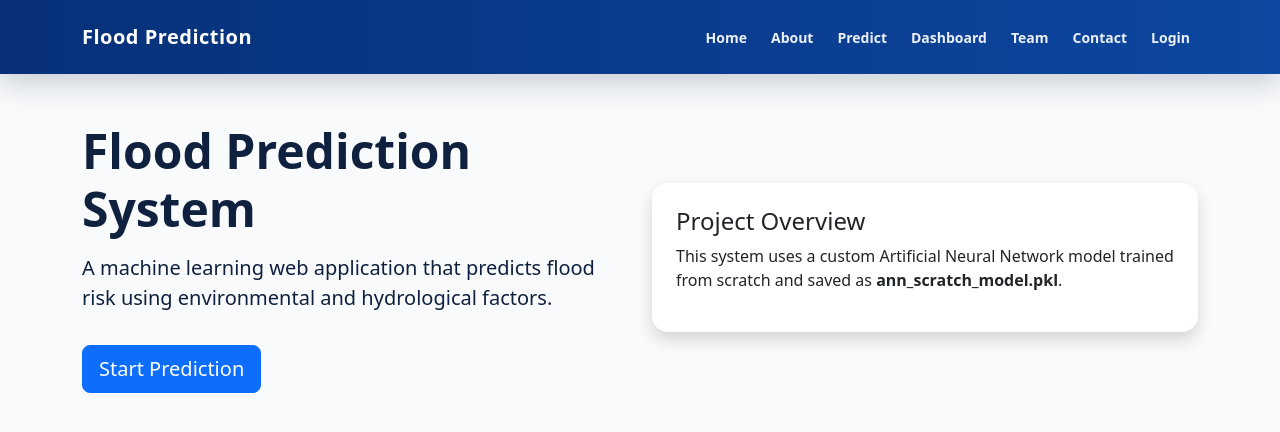
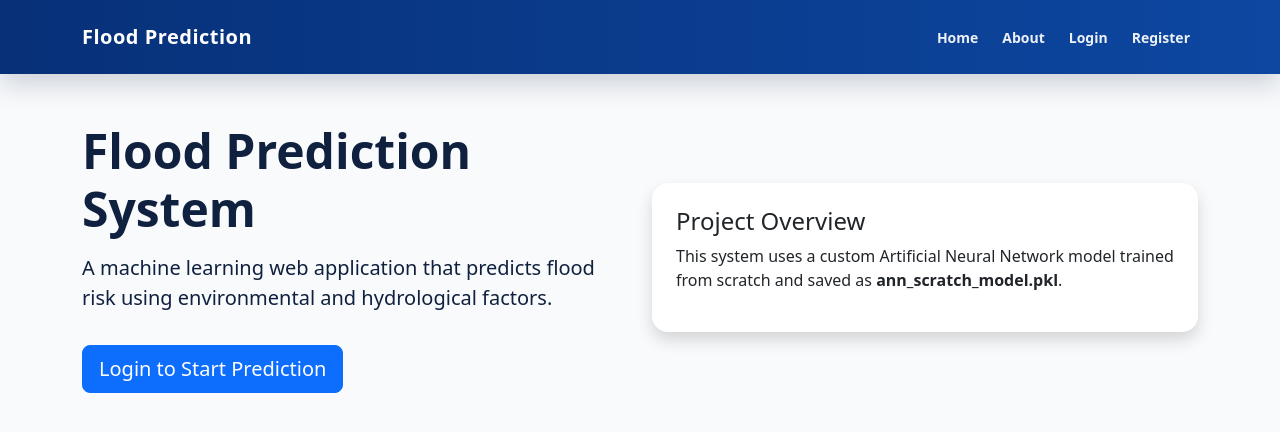
Before and after one commit to Sudin1010/floodPredictSystem, a FastAPI app: page / in a window 1280 px wide. Shown: the top 432 px of the page. Run offline with FastAPI, Linux system fonts and the light colour scheme; parts of the project's set-up code (start-up, migrations or seed data) failed here and were passed over.

Commit message:
Verify protected prediction flow before UI redesign

```diff
--- a/app/routes/auth_routes.py
+++ b/app/routes/auth_routes.py
@@ -93,6 +93,9 @@ async def login_form(request: Request, db: Session = Depends(get_db)):
             "url_for": request.url_for,
             "current_user": current_user,
             "error": None,
+            "info": "Please login to access flood prediction."
+            if request.query_params.get("next") == "predict"
+            else None,
             "success": "Registration successful. Please login."
             if request.query_params.get("registered") == "1"
             else None,
@@ -116,6 +119,7 @@ async def login_user(request: Request, db: Session = Depends(get_db)):
                 "url_for": request.url_for,
                 "current_user": None,
                 "error": "Invalid username/email or password.",
+                "info": None,
                 "username_or_email": username_or_email,
             },
         )
--- a/app/routes/prediction_routes.py
+++ b/app/routes/prediction_routes.py
@@ -51,7 +51,7 @@ async def home(request: Request, db: Session = Depends(get_db)):
 async def predict_form(request: Request, db: Session = Depends(get_db)):
     current_user = get_current_user(request, db)
     if current_user is None:
-        return RedirectResponse(url="/login", status_code=303)
+        return RedirectResponse(url="/login?next=predict", status_code=303)
 
     return templates.TemplateResponse(
         request=request,
@@ -69,7 +69,7 @@ async def predict_form(request: Request, db: Session = Depends(get_db)):
 async def predict_result(request: Request, db: Session = Depends(get_db)):
     current_user = get_current_user(request, db)
     if current_user is None:
-        return RedirectResponse(url="/login", status_code=303)
+        return RedirectResponse(url="/login?next=predict", status_code=303)
 
     form = await request.form()
     form_values = get_submitted_values(form)
--- a/app/templates/base.html
+++ b/app/templates/base.html
@@ -19,15 +19,14 @@
         <div class="collapse navbar-collapse" id="mainNavbar">
             <div class="navbar-nav ms-auto align-items-lg-center gap-lg-2">
                 <a class="nav-link text-white" href="/">Home</a>
-                <a class="nav-link text-white" href="/#about">About</a>
+                {% if current_user %}
                 <a class="nav-link text-white" href="/predict">Predict</a>
                 <a class="nav-link text-white" href="/history">Dashboard</a>
-                <a class="nav-link text-white" href="/#team">Team</a>
-                <a class="nav-link text-white" href="/#contact">Contact</a>
-                {% if current_user %}
                 <a class="nav-link text-white" href="/logout">Logout</a>
                 {% else %}
+                <a class="nav-link text-white" href="/#about">About</a>
                 <a class="nav-link text-white" href="/login">Login</a>
+                <a class="nav-link text-white" href="/register">Register</a>
                 {% endif %}
             </div>
         </div>
--- a/app/templates/index.html
+++ b/app/templates/index.html
@@ -9,7 +9,11 @@
                 A machine learning web application that predicts flood risk using
                 environmental and hydrological factors.
             </p>
+            {% if current_user %}
             <a href="/predict" class="btn btn-primary btn-lg mt-3">Start Prediction</a>
+            {% else %}
+            <a href="/login" class="btn btn-primary btn-lg mt-3">Login to Start Prediction</a>
+            {% endif %}
         </div>
 
         <div class="col-lg-6 mt-4 mt-lg-0">
--- a/app/templates/login.html
+++ b/app/templates/login.html
@@ -17,6 +17,11 @@
                     {% if success %}
                     <div class="alert alert-success mb-4 shadow-sm" role="alert">
                         {{ success }}
+                    </div>
+                    {% endif %}
+                    {% if info %}
+                    <div class="alert alert-info mb-4 shadow-sm" role="alert">
+                        {{ info }}
                     </div>
                     {% endif %}
 
```
